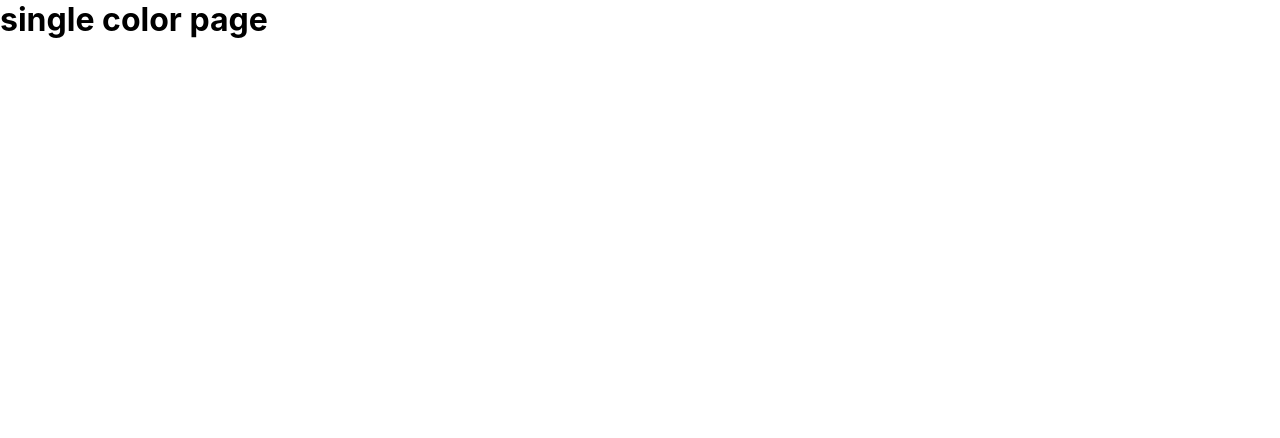
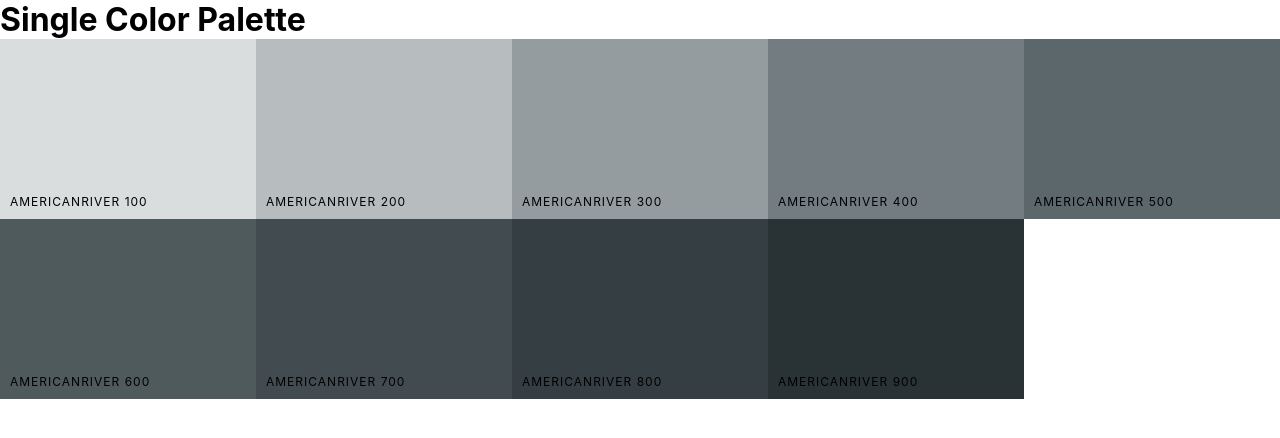
Before and after one commit to LexAeterna12321/react_colors_app, a React (Create React App) app: page /palette/flat-ui-colors-american/americanriver in a window 1280 px wide. Shown: the top 438 px of the page. Built offline with nearby package versions, Linux system fonts and the light colour scheme.

Commit message:
added SingleColor component

```diff
--- a/src/App.js
+++ b/src/App.js
@@ -4,6 +4,7 @@
 import { Route, Switch } from "react-router-dom";
 import { generatePalette } from "./colorHelpers";
 import PaletteList from "./components/PaletteList";
+import SingleColorPalette from "./components/SingleColorPalette";
 function App() {
   const findPalette = id => {
     return seedColors.find(palette => palette.id === id);
@@ -30,7 +31,14 @@
       <Route
         path="/palette/:paletteId/:colorId"
         exact
-        render={() => <h1>single color page</h1>}
+        render={routeProps => (
+          <SingleColorPalette
+            colorId={routeProps.match.params.colorId}
+            palette={generatePalette(
+              findPalette(routeProps.match.params.paletteId)
+            )}
+          />
+        )}
       />
     </Switch>
   );
--- a/src/components/ColorBox.js
+++ b/src/components/ColorBox.js
@@ -21,7 +21,7 @@
     });
   }
   render() {
-    const { name, background } = this.props;
+    const { name, background, moreUrl, showLink } = this.props;
     const { copied } = this.state;
     return (
       <CopyToClipboard text={background} onCopy={this.changeCopyState}>
@@ -40,9 +40,13 @@
             </div>
             <button className="copy-button">Copy</button>
           </div>
-          <Link to="/" onClick={e => e.stopPropagation()}>
-            <span className="see-more">MORE</span>
-          </Link>
+          {showLink && (
+            <>
+              <Link to={moreUrl} onClick={e => e.stopPropagation()}>
+                <span className="see-more">MORE</span>
+              </Link>
+            </>
+          )}
         </div>
       </CopyToClipboard>
     );
--- a/src/components/Palette.js
+++ b/src/components/Palette.js
@@ -20,11 +20,17 @@
   }
 
   render() {
-    const { colors, paletteName, emoji } = this.props.palette;
+    const { colors, paletteName, emoji, id } = this.props.palette;
     const { level, format } = this.state;
 
     const colorBoxes = colors[level].map(color => (
-      <ColorBox key={color.id} name={color.name} background={color[format]} />
+      <ColorBox
+        key={color.id}
+        name={color.name}
+        background={color[format]}
+        moreUrl={`/palette/${id}/${color.id}`}
+        showLink
+      />
     ));
 
     return (
--- /dev/null
+++ b/src/components/SingleColorPalette.js
@@ -0,0 +1,41 @@
+import React, { Component } from "react";
+import ColorBox from "./ColorBox";
+export class SingleColorPalette extends Component {
+  constructor(props) {
+    super(props);
+    this._shades = this.gatherShades(this.props.palette, this.props.colorId);
+
+    this.gatherShades = this.gatherShades.bind(this);
+  }
+
+  gatherShades(palette, colorToFilterBy) {
+    let shades = [];
+    const allColors = palette.colors;
+
+    for (let key in allColors) {
+      shades = shades.concat(
+        allColors[key].filter(color => color.id === colorToFilterBy)
+      );
+    }
+    return shades.slice(1);
+  }
+
+  render() {
+    const colorBoxes = this._shades.map(color => (
+      <ColorBox
+        key={color.id}
+        name={color.name}
+        background={color.hex}
+        showLink={false}
+      />
+    ));
+    return (
+      <div className="Palette">
+        <h1>Single Color Palette</h1>
+        <div className="Palette-colors">{colorBoxes}</div>
+      </div>
+    );
+  }
+}
+
+export default SingleColorPalette;
```
